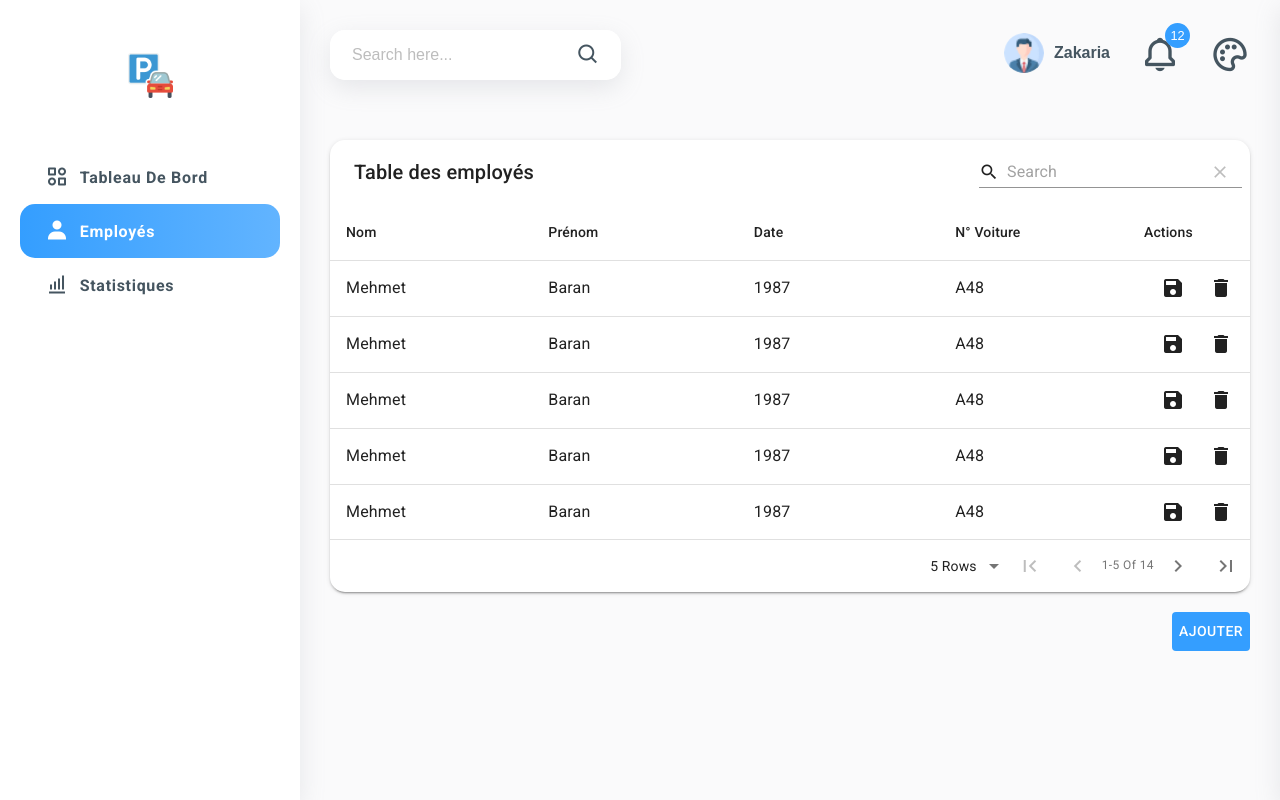
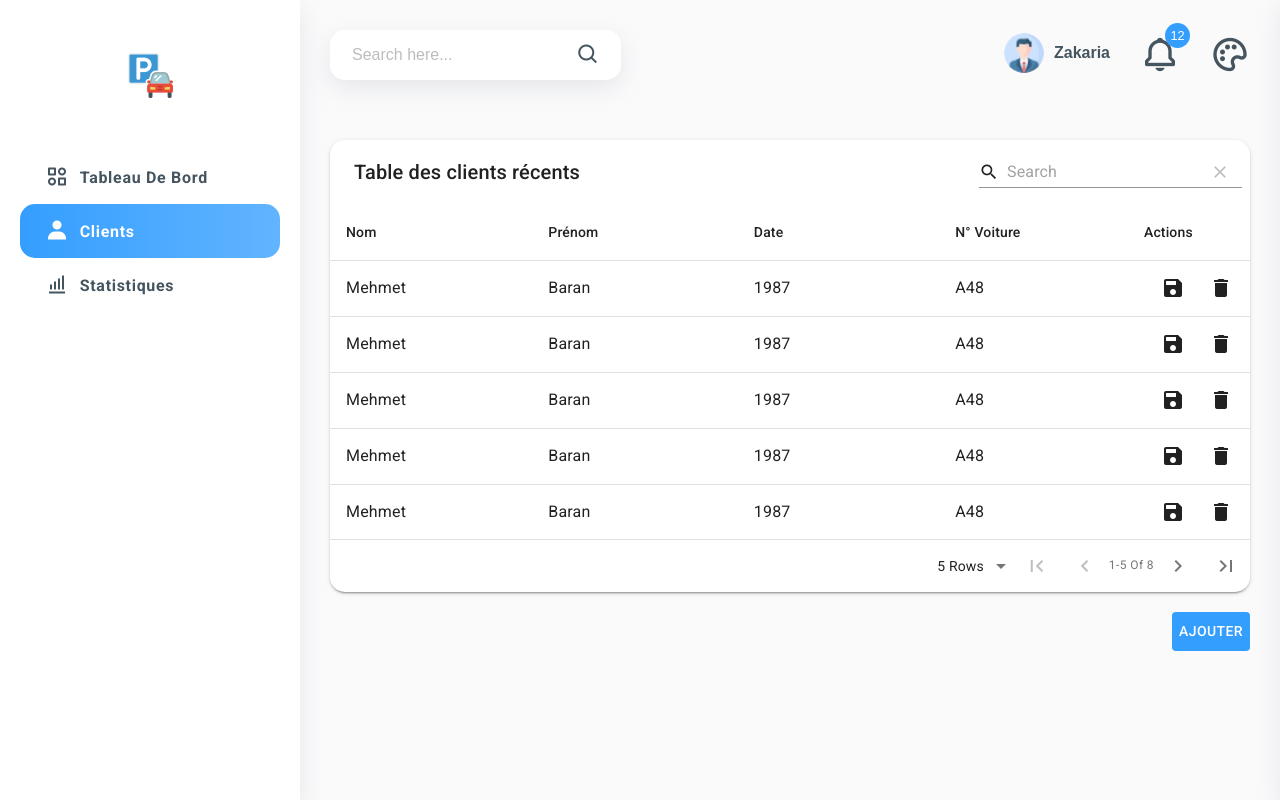
Before and after one commit to zakari64/EasyParkDashboard, a React (Create React App) app in the folder dashboard/: page /layout/operations in a window 1280 px wide. Built offline with nearby package versions, Linux system fonts and the light colour scheme.

Commit message:
Final commit

```diff
--- a/dashboard/src/assets/JsonData/sidebar_routes.json
+++ b/dashboard/src/assets/JsonData/sidebar_routes.json
@@ -5,7 +5,7 @@
         "icon": "bx bx-category-alt"
     },
     {
-        "display_name": "Employés",
+        "display_name": "Clients",
         "route": "/layout/operations",
         "icon": "bx bxs-user"
     },
--- a/dashboard/src/pages/Form.jsx
+++ b/dashboard/src/pages/Form.jsx
@@ -12,8 +12,8 @@ function Form() {
         <form className="inputs">
           <input type="text" placeholder="Entrez Nom ..."  />
           <input type="text" placeholder="Entrez Prénom ..."  />
-          <input type="email" placeholder="Entrez email ..." />
-          <input type="text" placeholder="Entrez Telephone ..."  />
+          <input type="date" placeholder="Entrez date de naissance ..." />
+          <input type="text" placeholder="Entrez N° voiture ..."  />
           <div className="btn">
             <Button variant="outlined" size="medium" style={{background:'#1F90D9', marginTop:'20pxq'}}>
               Submit
--- a/dashboard/src/pages/Operations.jsx
+++ b/dashboard/src/pages/Operations.jsx
@@ -25,7 +25,7 @@ function Operations() {
   return (
     <div>
       <MaterialTable
-        title="Table des employés"
+        title="Table des clients récents"
         columns={[
           { title: 'Nom', field: 'Nom' },
           { title: 'Prénom', field: 'Prénom' },
@@ -37,12 +37,6 @@ function Operations() {
           },
         ]}
         data={[
-          { Nom: 'Mehmet', Prénom: 'Baran', Date: 1987, voiture: 63 },
-          { Nom: 'Mehmet', Prénom: 'Baran', Date: 1987, voiture: 63 },
-          { Nom: 'Mehmet', Prénom: 'Baran', Date: 1987, voiture: 63 },
-          { Nom: 'Mehmet', Prénom: 'Baran', Date: 1987, voiture: 63 },
-          { Nom: 'Mehmet', Prénom: 'Baran', Date: 1987, voiture: 63 },
-          { Nom: 'Mehmet', Prénom: 'Baran', Date: 1987, voiture: 63 },
           { Nom: 'Mehmet', Prénom: 'Baran', Date: 1987, voiture: 63 },
           { Nom: 'Mehmet', Prénom: 'Baran', Date: 1987, voiture: 63 },
           { Nom: 'Mehmet', Prénom: 'Baran', Date: 1987, voiture: 63 },
--- a/dashboard/src/pages/form.css
+++ b/dashboard/src/pages/form.css
@@ -25,10 +25,13 @@
 }
 .contact .cnt .inputs input::placeholder{
   color : #BDBDBD;
+
 }
+
 .contact .cnt .inputs input:hover {
  border: 2px solid #1F90D9;
 }
+
 .contact .cnt .inputs {
   display: flex;
   flex-direction: column;
```
